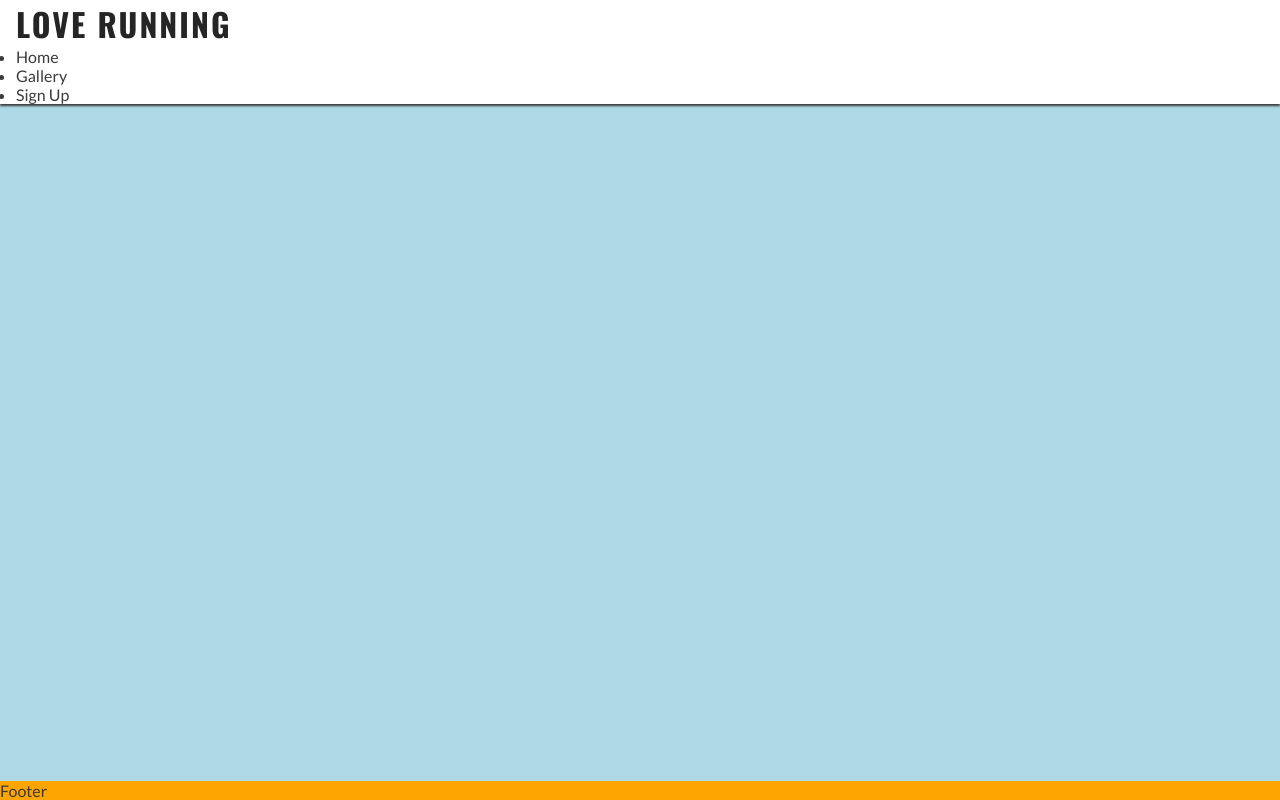
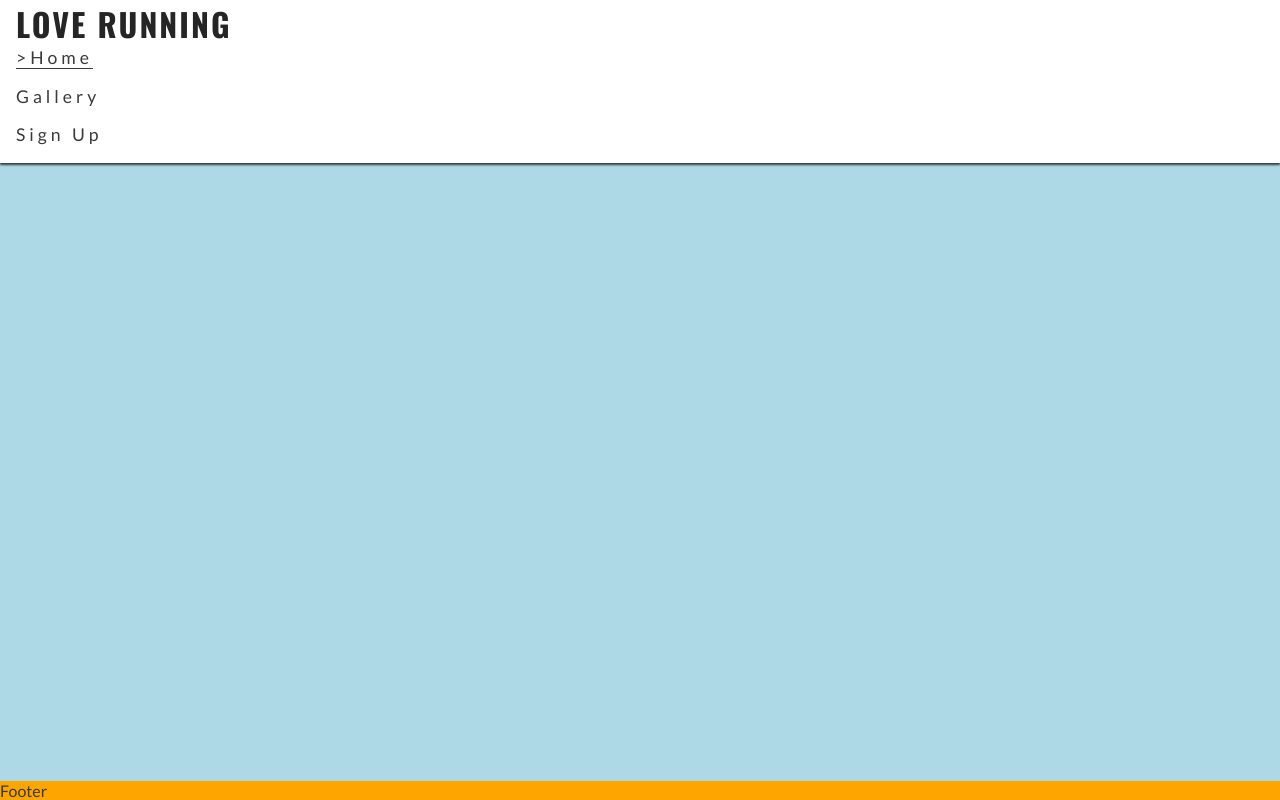
Before and after one commit to GlennB04/Fitness-running, a plain HTML site: page index.html in a window 1280 px wide. Drawn offline with nearby package versions, Linux system fonts and the light colour scheme.

Commit message:
Style navbar menu

```diff
--- a/assets/css/style.css
+++ b/assets/css/style.css
@@ -38,6 +38,19 @@ h1 {
     letter-spacing: 2px;
     color: #252525;
 }
+#menu {
+    font-size: 110%;
+    letter-spacing: 4px;
+    list-style-type: none;
+}
+#menu > li {
+    margin-bottom: 1em;
+
+
+}
+.active {
+    border-bottom: 1px solid #3a3a3a;
+}
 /* Main content*/
 main {
     background-color: lightblue;
--- a/index.html
+++ b/index.html
@@ -24,8 +24,8 @@
             <h1 id="logo"> Love Running</h1>
         </a>
         <nav>
-            <ul>
-                <li><a href="">Home</a></li>
+            <ul id="menu">
+                <li><a href="" class="active">>Home</a></li>
                 <li><a href="">Gallery</a></li>
                 <li><a href="">Sign Up</a> </li>
             </ul>
```
